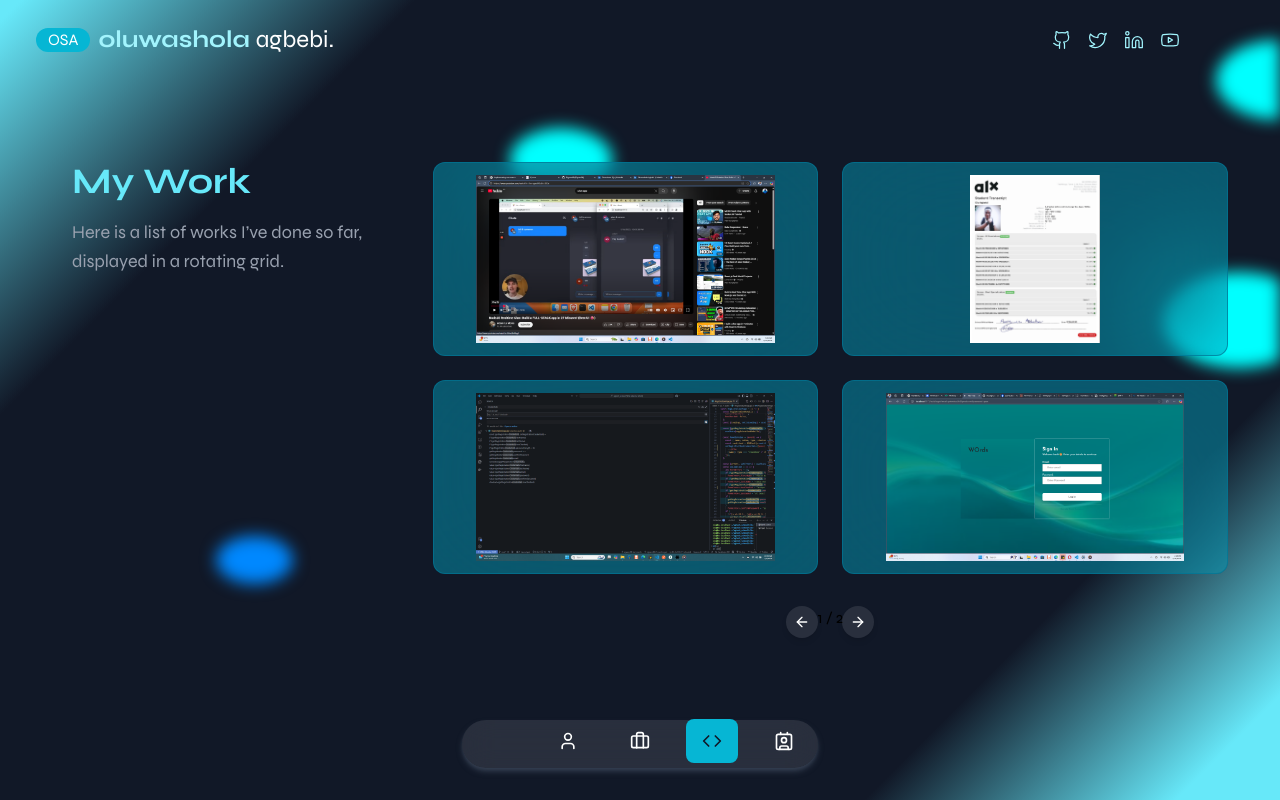
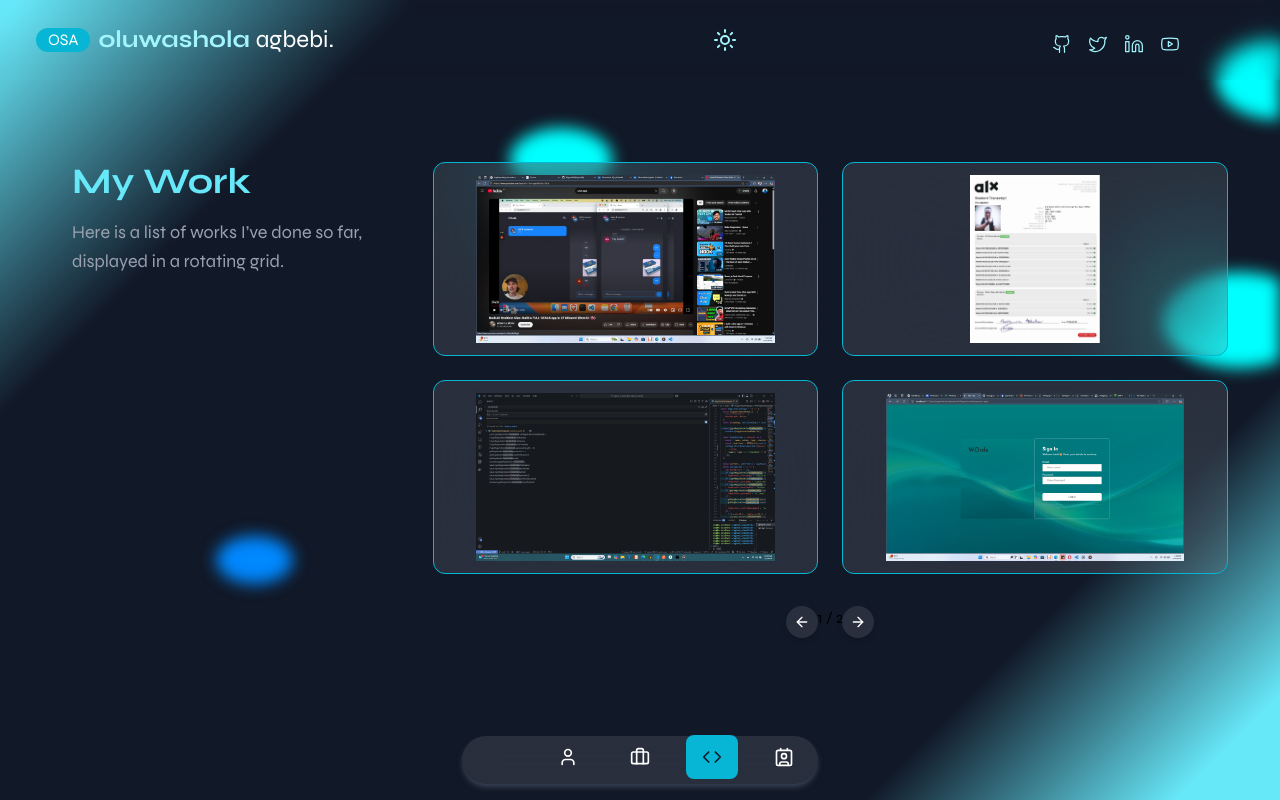
Before and after one commit to Bigsam08/portfolio, a React (Vite) app: page /work in a window 1280 px wide. Built offline with nearby package versions, Linux system fonts and the light colour scheme; grey boxes are pictures that could not be loaded; some icons are missing.

Commit message:
theme mode added and ui update

```diff
--- a/index.html
+++ b/index.html
@@ -1,5 +1,5 @@
 <!DOCTYPE html>
-<html lang="en">
+<html lang="en" class="cream">
   <head>
     <meta charset="UTF-8" />
     <link rel="icon" type="image/vite" href="/images/my-pic.jpg" />
--- a/src/App.jsx
+++ b/src/App.jsx
@@ -15,7 +15,17 @@ import Navigator from "./components/navigator";
 import Notify from "./components/Notify"; // custom notification
 import MovingEffect from "./components/MovingEffect";
 
+import useThemeStore from "./store/theme.store";
+import { useEffect } from "react";
+
 const App = () => {
+  const { setTheme, theme } = useThemeStore();
+
+  useEffect(() => {
+    setTheme(theme);
+  }, [theme, setTheme]);
+
+
   return (
     <div className="relative min-h-screen custom-bg overflow-hidden">
       <MovingEffect />
@@ -28,7 +38,7 @@ const App = () => {
           <Route path="/work" element={<Work />} />
           <Route path="/contact" element={<Contact />} />
         </Routes>
-        <div className="flex justify-center pb-5">
+        <div className="fixed bottom-4 left-1/2 -translate-x-1/2 z-40">
           <Navigator />
         </div>
         <Notify />
--- a/src/components/MovingEffect.jsx
+++ b/src/components/MovingEffect.jsx
@@ -1,4 +1,6 @@
-import { motion as Motion } from "framer-motion";
+import { motion as Motion } from "framer-motion"
+import useThemeStore from "../store/theme.store";
+
 
 const balls = [
   {
@@ -37,7 +39,18 @@ const balls = [
   },
 ];
 
+// Helper function to switch color based on theme
+const getFillColor = (theme, baseColor) => {
+  if (theme === "cream") {
+    // Convert neon blues to warm yellows
+    return baseColor === "#0ff" ? "#FB923C" : "#451A03";
+  }
+  return baseColor; // Default blue/neon for dark theme
+};
+
 const MovingEffect = () => {
+  const theme = useThemeStore((state) => state.theme);
+
   return (
     <Motion.svg
       className="absolute inset-0 w-full h-full z-0 pointer-events-none blur-sm"
@@ -50,7 +63,7 @@ const MovingEffect = () => {
           cx={ball.reverse ? 100 : 0}
           cy={ball.cy}
           r={ball.r}
-          fill={ball.fill}
+          fill={getFillColor(theme, ball.fill)}
           animate={{
             cx: ball.reverse ? [100, 0, 100] : [0, 100, 0],
           }}
--- a/src/components/navbar.jsx
+++ b/src/components/navbar.jsx
@@ -3,13 +3,25 @@
  * Nav bar entry point
  */
 import { Link } from "react-router-dom";
-import { motion as Motion } from "framer-motion";
+import { easeIn, motion as Motion } from "framer-motion";
 import Youtube from "lucide-react/dist/esm/icons/youtube";
 import Github from "lucide-react/dist/esm/icons/github";
 import Twitter from "lucide-react/dist/esm/icons/twitter";
 import Linkedin from "lucide-react/dist/esm/icons/linkedin";
 
+import Moon from "lucide-react/dist/esm/icons/moon";
+import Sun from "lucide-react/dist/esm/icons/sun";
+
+import useThemeStore from "../store/theme.store";
+
 const Navbar = () => {
+  // theme switcher
+  const { switchTheme, theme } = useThemeStore();
+
+  const toggle = () => {
+    switchTheme();
+  };
+
   /** Nav links items map */
   const items = [
     {
@@ -35,9 +47,9 @@ const Navbar = () => {
   ];
 
   return (
-    <nav className="relative h-20 flex justify-center p-4">
+    <nav className="fixed top-0 left-0 w-full h-20 flex justify-center p-4 z-50  backdrop-blur-sm">
       {/* Middle container */}
-      <div className="md:w-7xl flex justify-between items-center px-5 nav-text w-full max-w-7xl">
+      <div className=" md:w-7xl flex justify-between items-center px-5 nav-text w-full max-w-7xl">
         {/* Logo */}
         <div className="flex gap-2 items-center">
           <span className="logo-bg text-secondary px-3 rounded-full">OSA</span>
@@ -46,9 +58,24 @@ const Navbar = () => {
           </h1>
         </div>
 
+        {/** theme switch */}
+        <Motion.button
+          initial={{ scale: 0, opacity: 0 }}
+          animate={{
+            scale: 1,
+            opacity: 1,
+            transition: { duration: 1, ease: easeIn },
+          }}
+          onClick={toggle}
+          className="cursor-pointer transition -transform duration-500 hover:rotate-[360deg]"
+          title="change theme"
+        >
+          {theme === "dark" ? <Sun /> : <Moon />}
+        </Motion.button>
+
         {/* Social Links with Animation */}
         <Motion.section
-          className="flex gap-4 items-center md:static absolute left-1/2 -translate-x-1/2 top-full"
+          className="flex gap-4 mt-2 items-center md:static absolute left-1/2 -translate-x-1/2 top-full"
           initial="hidden"
           animate="visible"
           variants={{
@@ -75,7 +102,7 @@ const Navbar = () => {
               <Link
                 to={item.link}
                 title={item.title}
-                className="hover-nav-link transition"
+                className="hover-nav-link transition "
               >
                 {item.icon}
               </Link>
--- a/src/components/navigator.jsx
+++ b/src/components/navigator.jsx
@@ -45,7 +45,7 @@ const Navigator = () => {
                 variants={itemVariants}
                 title={lin.title}
                 aria-label={lin.label}
-                className={`px-4 py-2 md:py-3 cursor-pointer transition-colors duration-500 ease-in-out hover:text-cyan-500 ${
+                className={`px-4 py-2 md:py-3 cursor-pointer transition-colors duration-500 ease-in-out navigator-text-hover ${
                   isActive
                     ? `logo-bg text-base ${
                         index === 0
--- a/src/index.css
+++ b/src/index.css
@@ -1,4 +1,10 @@
 /* import tailwind 4 */
+
+
+/*
+   gray-900: #111827
+   cyan-300: #67e8f9
+*/
 
 @import "tailwindcss";
 
@@ -9,14 +15,37 @@
   font-style: normal;
 }
 
+/** main theme cyan dark */
 :root {
+
+  /** text */
   --text-main: #67e8f9; /** cyan 300 */
   --text-secondary: #fff; /** white */
   --text-cool: #99a1af; /** gray 400 */
+
+  /** Navigator settings */
+
   --nav-text: #a2f4fd; /** cyan 200 */
-  --logo-bg: #06b6d4; /** cyan 500 */
+  --logo-bg: #06B6D4; /** cyan 500 */
   --text-base: #101828; /** gray 900 */
+  --navigator-text-hover: #06B6D4; /** cyan 500 **/
+
+  /** border color */
+  --border-color: #06B6D4; /** cyan 500 **/
+
+   /** about page tab hover  / skills background */
   --hover-text-main: #06b6d4;
+  --bg-skills : #1e293b; /** slate  800 */
+
+  /** contact bg */
+   --button-bg:  #06B6D4; /** cyan 500 */
+   --hover-button: #0097A7; /** cyan 700 */
+
+  /**  services */
+    --text-icon-color:  #06B6D4; /** cyan 500 */
+    --bg-card: #1e293b; /** slate  800 */
+
+  /** main background */
   --custom-bg: linear-gradient(
     135deg,
     #67e8f9 1%,
@@ -26,10 +55,48 @@
   );
 }
 
+
 /*
-   gray-900: #111827
-   cyan-300: #67e8f9
+* Milky theme
 */
+
+.cream {
+  --text-main:  #451A03; /** amber 950 */
+  --text-secondary: #FB923C; /** orange 400 */
+  --text-cool: #99a1af; /** gray 400 */
+
+  /** nav settings */
+  --nav-text: #451A03; /** AMBER 950 ----------*/
+  --logo-bg: #451A03; /** amber 950 */
+  --text-base: #FEFCEA; /** yellow 50 */
+  --navigator-text-hover: #451A03; /** AMBER 950 ----------*/
+
+  /** about page tab hover  / skills background */
+  --hover-text-main: #FB923C; /** orange 400 */
+  --bg-skills : #451A03; /** amber 950 */
+
+  /** border color */
+  --border-color: #451A03; /** AMBER 950 ----------*/
+
+  /** contact background */
+   --button-bg: #451A03; /** amber 950 */
+   --hover-button: #6D3D14; /** orange 700 */
+
+   /**  services */
+   --text-icon-color: #fff; /** white  */
+   --bg-card: #451A03; /* amber 950
+
+  /** main background */
+  --custom-bg: linear-gradient(
+    135deg,
+     #451A03 1%, /** amber rich brown 950*/
+    #FEFCEA 20%,  /** yellow 50*/
+    #FEFCEA 80%,
+    #451A03 95%  /** amber rich brown 950*/
+  );
+}
+
+
 
 .custom-bg {
   background: var(--custom-bg);
@@ -49,7 +116,7 @@
 .text-base {
   color: var(--text-base);
 }
-.logo-bg {
+.logo-bg, .button-bg {
   background: var(--logo-bg);
 }
 .hover-nav-link:hover {
@@ -60,11 +127,34 @@
   scale: 0.9;
 }
 
+.navigator-text-hover:hover {
+  color: var(--navigator-text-hover);
+}
+
+.border-color {
+  border-color: var(--border-color);
+}
+
+.bg-skills {
+  background: var(--bg-skills);
+}
+
+.hover-button:hover {
+  background: var(--hover-button);
+}
+
+.text-icon-color {
+  color: var(--text-icon-color);
+}
+.bg-card {
+  background: var(--bg-card);
+}
+/** page settings */
 .page {
   display: flex;
   flex-direction: column;
   justify-content: center;
-  min-height: calc(100vh - 10rem);
+  min-height: 100vh;
   padding-left: 1.5rem; /* px-6 = 1.5rem */
   padding-right: 1.5rem;
   padding-top: 2.5rem; /* py-10 = 2.5rem */
--- a/src/pages/home.jsx
+++ b/src/pages/home.jsx
@@ -5,9 +5,9 @@ import { motion as Motion } from "framer-motion";
 
 const home = () => {
   return (
-    <div className="relative min-h-[calc(100vh-10rem)] flex justify-center p-5 text-secondary">
+    <div className="relative min-h-screen flex justify-center p-5 text-secondary">
       {/* Center container */}
-      <section className="grid md:grid-cols-[60%_1fr] w-7xl p-4">
+      <section className="grid md:grid-cols-[60%_1fr] w-7xl p-4  mt-5 md:">
         {/* Hero text div */}
         <Motion.div
           className="flex flex-col justify-center"
@@ -66,7 +66,7 @@ const home = () => {
               repeatType: "loop",
               ease: "easeInOut",
             }}
-            className="relative w-64 h-64 lg:w-72 lg:h-72 rounded-full overflow-hidden shadow-2xl border-4 border-cyan-500"
+            className="relative w-64 h-64 lg:w-72 lg:h-72 rounded-full overflow-hidden shadow-2xl border-4 border-color"
           >
             {/* Image */}
             <img
--- a/src/pages/work.jsx
+++ b/src/pages/work.jsx
@@ -94,7 +94,7 @@ const Work = () => {
                   {group.map((project, idx) => (
                     <Motion.div
                       key={idx}
-                      className="relative group bg-cyan-500/40 backdrop-blur-3xl rounded-xl cursor-pointer border border-cyan-700/70 overflow-hidden"
+                      className="relative group bg-white/10 backdrop-blur-3xl rounded-xl cursor-pointer border border-color overflow-hidden"
                       whileHover="hover"
                       initial="initial"
                       variants={{
--- /dev/null
+++ b/src/store/theme.store.js
@@ -0,0 +1,40 @@
+/**
+ * store to handle theme toggle
+ */
+
+import { create } from "zustand";
+
+const defaultTheme = localStorage.getItem("theme") || "dark"; // checks if the user has a theme stored in the localstorage hence display default theme
+
+/** dom manipulation to change html root theme class */
+const applyTheme = (theme) => {
+    document.documentElement.classList.remove("dark", "cream"); // first erase all themes and switch to default which is te root
+    document.documentElement.classList.add(theme)
+}
+
+
+const useThemeStore = create((set) => ({
+    // default state of theme
+    theme: defaultTheme,
+
+    // save to local storage and set the theme function
+    setTheme: (theme) => {
+        localStorage.setItem("theme", theme);
+        applyTheme(theme);
+        set({ theme });
+    },
+
+    // toggle between themes
+    switchTheme: () => {
+        set((state) => {
+            const newTheme = state.theme === "dark" ? "cream" : "dark"
+            localStorage.setItem("theme", newTheme);
+            applyTheme(newTheme);
+            return { theme: newTheme }
+        })
+    }
+
+
+}));
+
+export default useThemeStore;
```
Also changed, not shown: src/pages/about.jsx (+5 -5 lines), src/pages/contact.jsx (+6 -6 lines), src/pages/services.jsx (+7 -7 lines).
